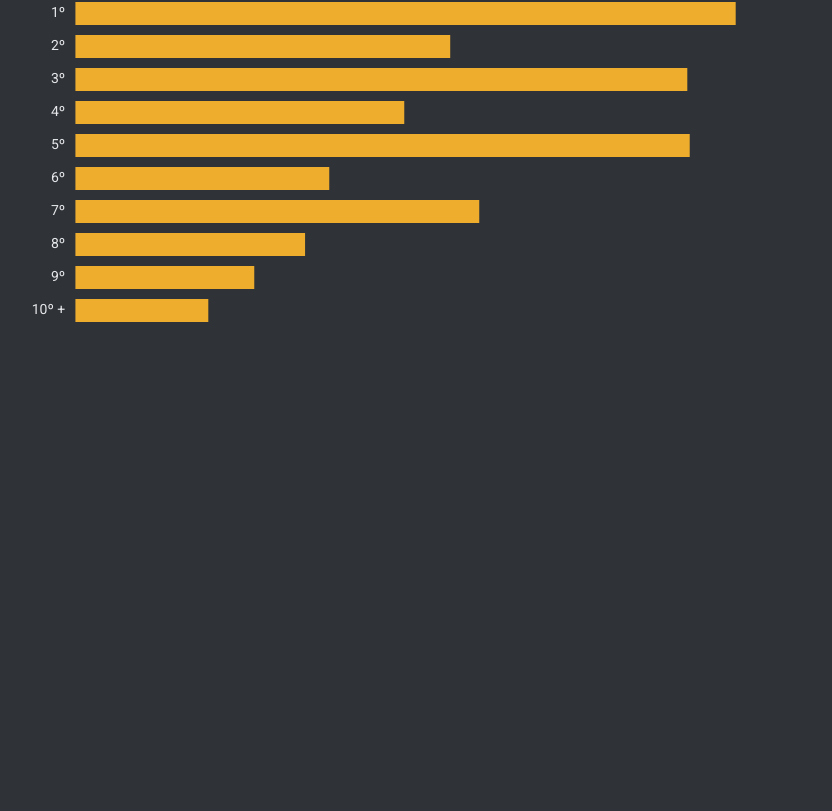
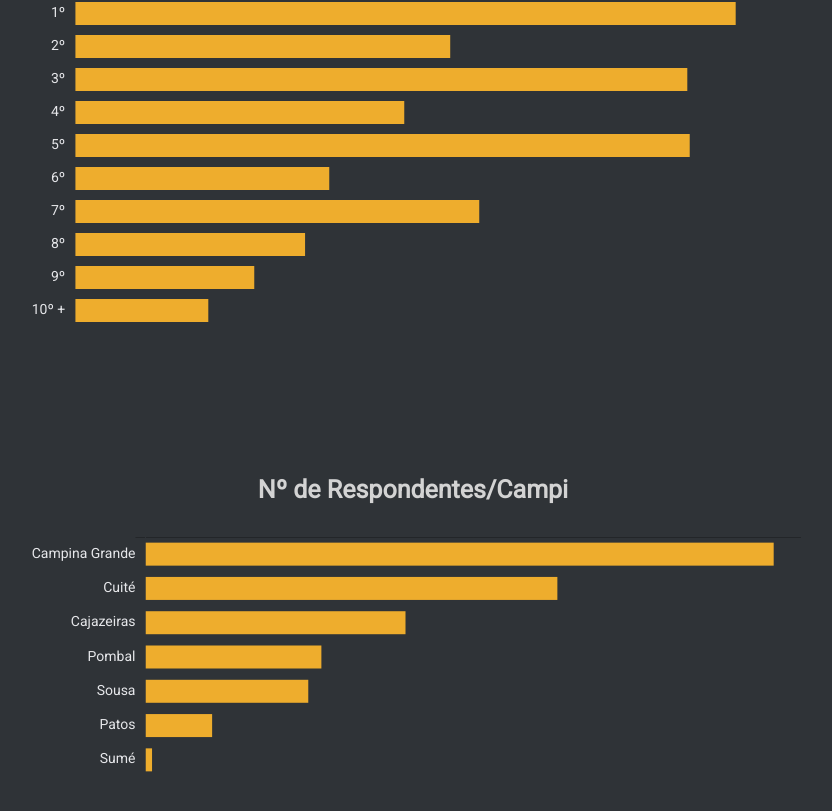
Before and after one commit to YoYolops/raeOP, a React (Create React App) app in the folder web-app/frontend/: page / in a window 1280 px wide. Shown: the part 2463-3274 px from the top of the page, without its empty margins (35-867 px from the left). Before the commit the page ends 2850 px from the top, so only its background shows below. Built offline with nearby package versions, Linux system fonts and the light colour scheme.

Commit message:
adicionando ultimo gráfico de perfil

```diff
--- a/web-app/frontend/src/components/NavBar/index.js
+++ b/web-app/frontend/src/components/NavBar/index.js
@@ -22,8 +22,9 @@ class Navbar extends Component {
                     {MenuItems.map((item, key) => {
                         return (
                             <li key={key} className="listItem">
-                                <a className={item.cName}
-                                href={item.url}
+                                <a
+                                    className={item.cName}
+                                    href={item.url}
                                 >
                                     {item.title}
                                 </a>
--- a/web-app/frontend/src/components/Pages/Perfil/index.js
+++ b/web-app/frontend/src/components/Pages/Perfil/index.js
@@ -1,6 +1,7 @@
 import React from 'react';
 import Gum from '../../graphics/Gum';
 import Gdois from '../../graphics/Gdois';
+import Gtres from '../../graphics/Gtres';
 import './Profile.css';
 
 const Profile = () => {
@@ -8,6 +9,7 @@ const Profile = () => {
         <div>
             <Gum />
             <Gdois />
+            <Gtres />
         </div>
     )
 }
--- a/web-app/frontend/src/components/graphics/Gtres.jsx
+++ b/web-app/frontend/src/components/graphics/Gtres.jsx
@@ -1,10 +1,10 @@
 import React from 'react';
-import { Pie } from 'react-chartjs-2';
+import { HorizontalBar } from 'react-chartjs-2';
 
 const Gtres = () => {
     return (
         <div className="gtres">
-            <Pie
+            <HorizontalBar
                 data={{
                     labels: [
                         "Campina Grande", "Cuité", "Cajazeiras",
@@ -14,22 +14,22 @@ const Gtres = () => {
                     datasets: [
                         {
                             data: [575, 377, 238, 161, 149, 61, 6],
-                            backgroundColor: ["#EEAD2D", '#1DB954', '#172bc2', '#c42727', '#1bc4b9', '#c314c9', '#e6e617'],
-                            hoverBackgroundColor: ["#b8831c", '#00ff5a', '#001eff', '#ed0909', '#00ffee', '#e60ced', '#ffff00'],
+                            backgroundColor: "#EEAD2D",
+                            hoverBackgroundColor: "#b8831c",
                         },
                     ],
                 }}
-                height={400}
+                height={450}
                 width={100}
                 options={{
                     maintainAspectRatio: false,
 
                     layout: {
-                        padding: 10,
+                        padding: 60,
                     },
 
                     legend: {
-                        display: true,
+                        display: false,
                         labels: {
                             fontSize: 15,
                             fontColor: "white",
@@ -40,11 +40,47 @@ const Gtres = () => {
 
                     title: {
                         display: true,
-                        padding: 60,
+                        padding: 30,
                         text: "Nº de Respondentes/Campi",
                         fontSize: 25,
                         fontColor: "#d3d3d3",
                         fontFamily: "roboto",
+                    },
+
+                    scales: {
+                        yAxes:[
+                            {
+                                display: true,
+                                gridLines: {
+                                    color: "rgba(0, 0, 0, 0)",
+                                },
+
+                                barThickness: 23,
+
+                                ticks: {
+                                    beginAtZero: true,
+                                    fontSize: 14,
+                                    fontColor: "#e6e7ea",
+                                    fontFamily: 'Roboto',
+                                },
+                            },
+                        ],
+
+                        xAxes:[
+                            {
+                                display: false,
+                                ticks: {
+                                    beginAtZero: true,
+                                    fontSize: 14,
+                                    fontColor: "#e6e7ea",
+                                    fontFamily: 'Roboto',
+                                },
+
+                                gridLines: {
+                                    color: "rgba(0,0,0,0)",
+                                },
+                            },
+                        ],
                     },
                 }}
             />
--- a/web-app/frontend/src/components/graphics/Gum.jsx
+++ b/web-app/frontend/src/components/graphics/Gum.jsx
@@ -59,7 +59,7 @@ const Gum = () => {
 
                     title: {
                         display: true,
-                        padding: 10,
+                        padding: 20,
                         text: "Nº de Respondentes",
                         fontSize: 25,
                         fontColor: "#e6e7ea",
```
Also changed, not shown: 1 other file (tests, documents, lock files or other folders).
